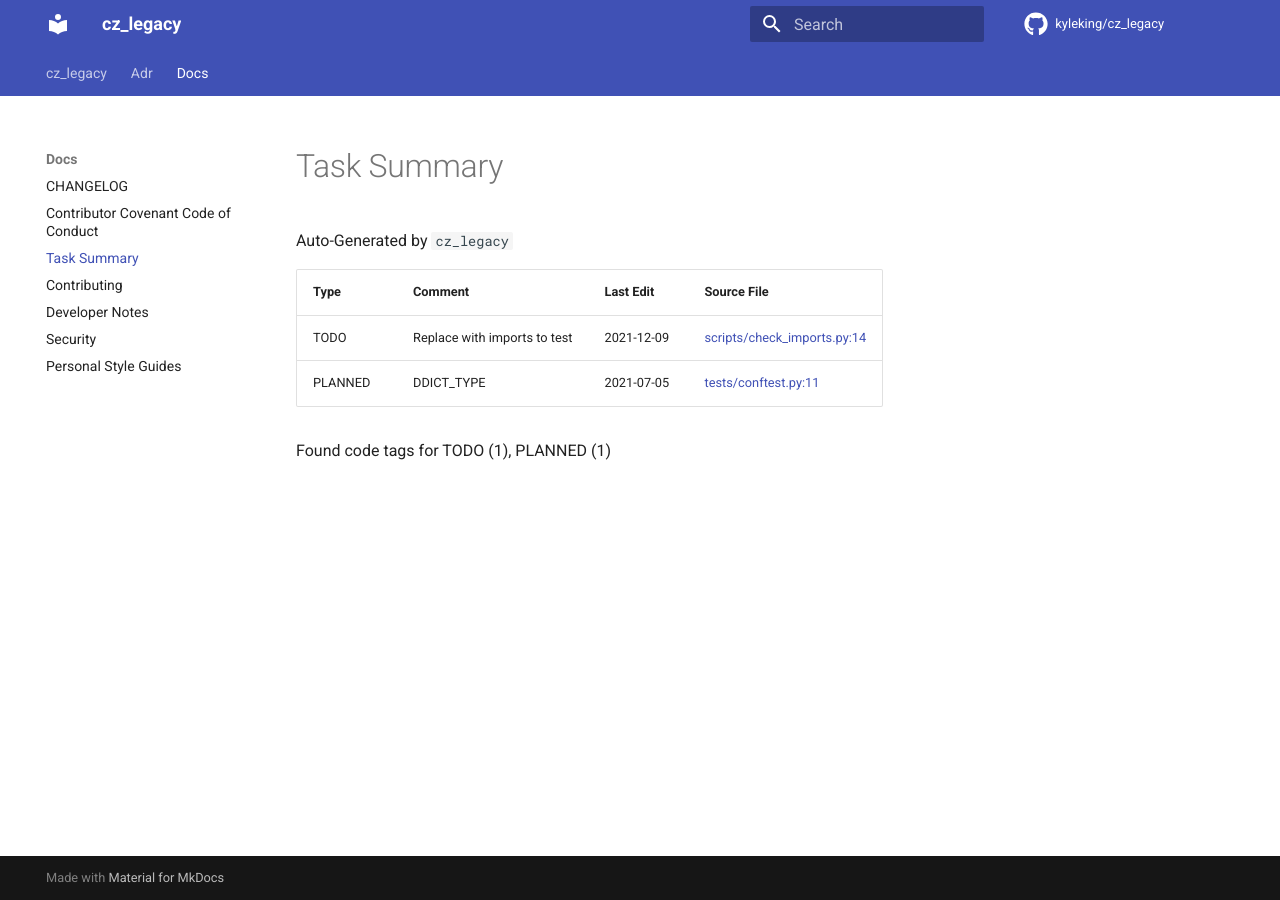
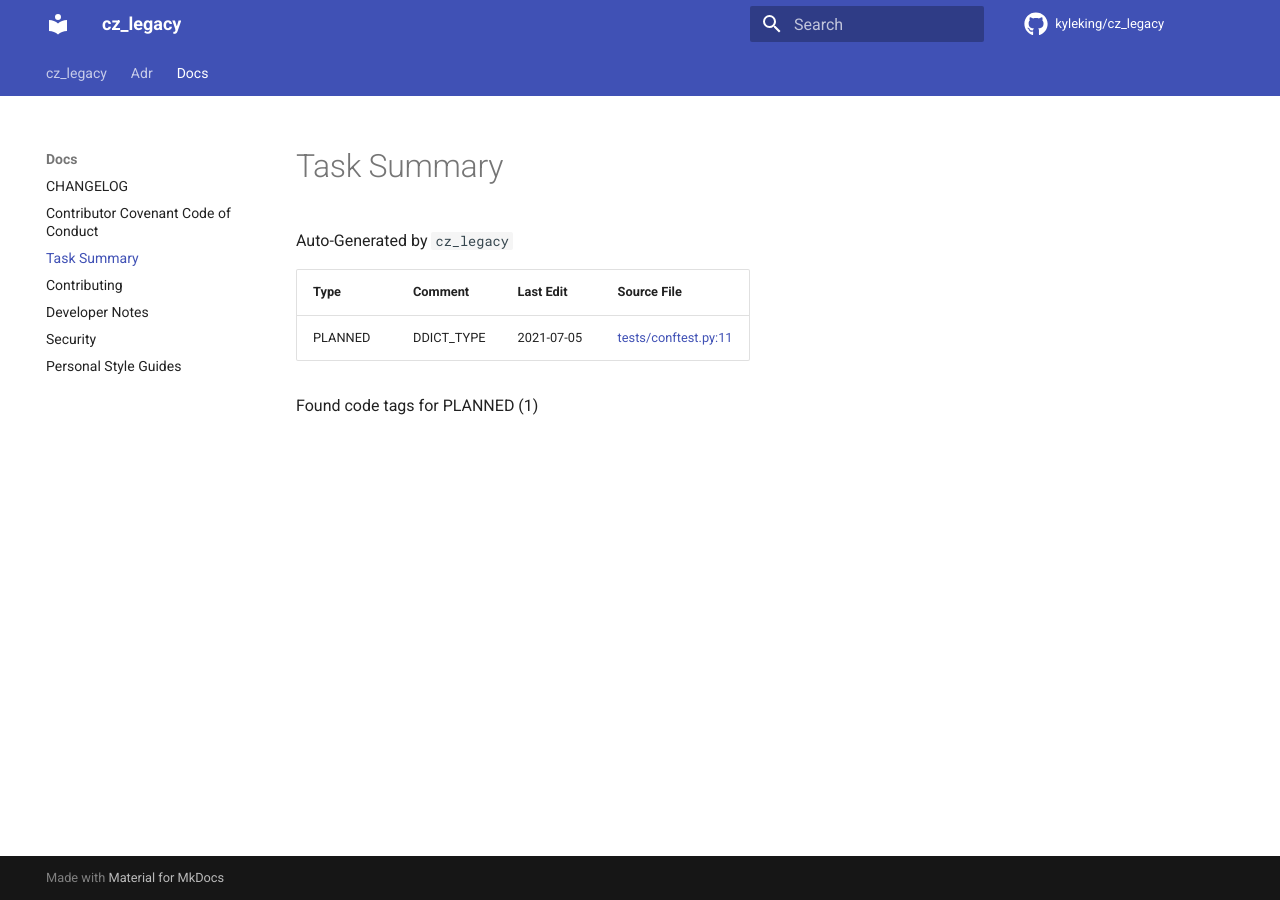
Before and after one commit to KyleKing/cz_legacy, an MkDocs documentation site: the page built from docs/docs/CODE_TAG_SUMMARY.md, in a window 1280 px wide. Built offline with MkDocs 1.6.1 and Material for MkDocs 9.7.7, drawn with Linux system fonts in a browser that asks for light colours; comment, search, counter and statistics services are not loaded.

Commit message:
build: update calcipy and fix failing tests

```diff
--- a/docs/docs/CODE_TAG_SUMMARY.md
+++ b/docs/docs/CODE_TAG_SUMMARY.md
@@ -2,11 +2,10 @@
 
 Auto-Generated by `cz_legacy`
 
-| Type    | Comment                      | Last Edit   | Source File                                                                                                                                      |
-|:--------|:-----------------------------|:------------|:-------------------------------------------------------------------------------------------------------------------------------------------------|
-| TODO    | Replace with imports to test | 2021-12-09  | [scripts/check_imports.py:14](https://github.com/KyleKing/cz_legacy/blame/f4795f9a331cdbe3d75a29939ec18f0394eff2bf/scripts/check_imports.py#L14) |
-| PLANNED | DDICT_TYPE                   | 2021-07-05  | [tests/conftest.py:11](https://github.com/KyleKing/cz_legacy/blame/c33bcda7f405a9ddc81d4b9dfa30b67ce6d299c5/tests/conftest.py#L11)               |
+| Type    | Comment    | Last Edit   | Source File                                                                                                                        |
+|:--------|:-----------|:------------|:-----------------------------------------------------------------------------------------------------------------------------------|
+| PLANNED | DDICT_TYPE | 2021-07-05  | [tests/conftest.py:11](https://github.com/KyleKing/cz_legacy/blame/c33bcda7f405a9ddc81d4b9dfa30b67ce6d299c5/tests/conftest.py#L11) |
 
-Found code tags for TODO (1), PLANNED (1)
+Found code tags for PLANNED (1)
 
 <!-- calcipy:skip_tags -->
```
Also changed, not shown: docs/README.md (+1 -1 lines), docs/docs/CHANGELOG.md (+2 -0 lines), docs/docs/DEVELOPER_GUIDE.md (+1 -1 lines), 4 other files.
